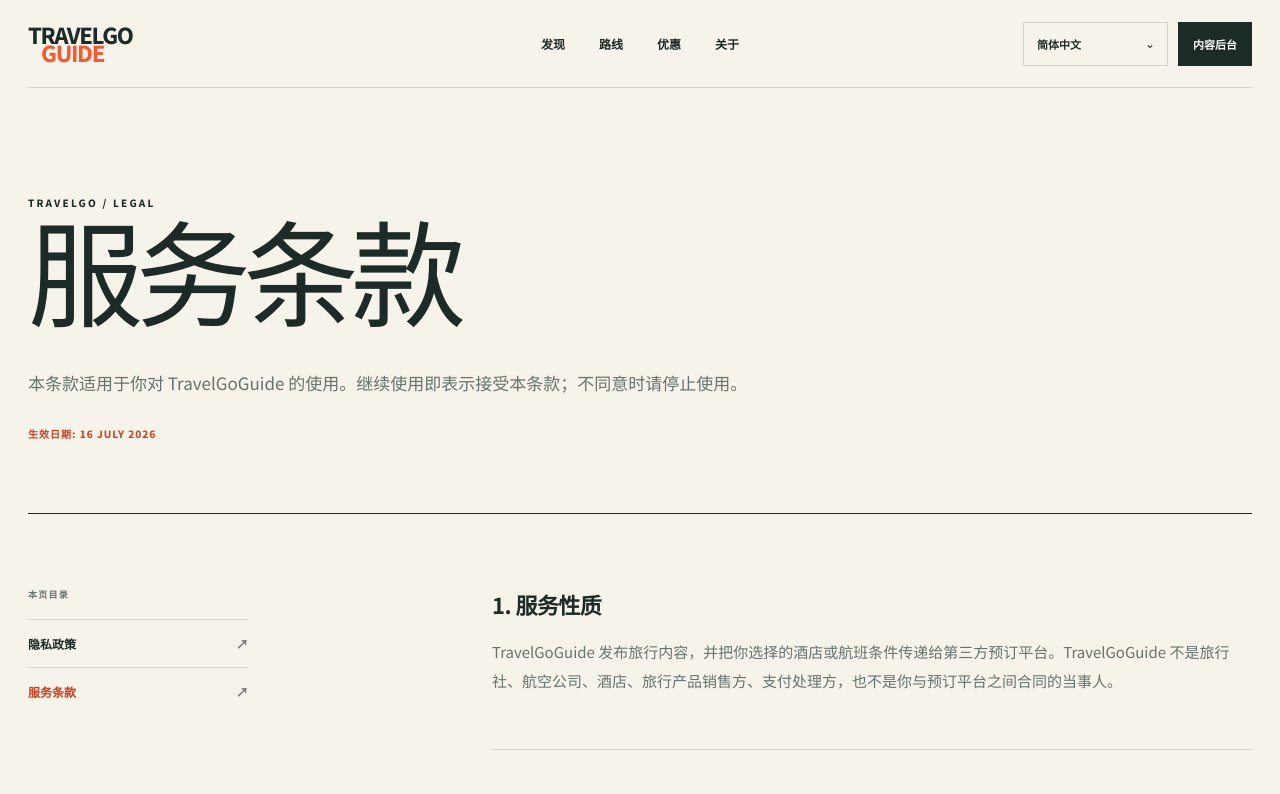
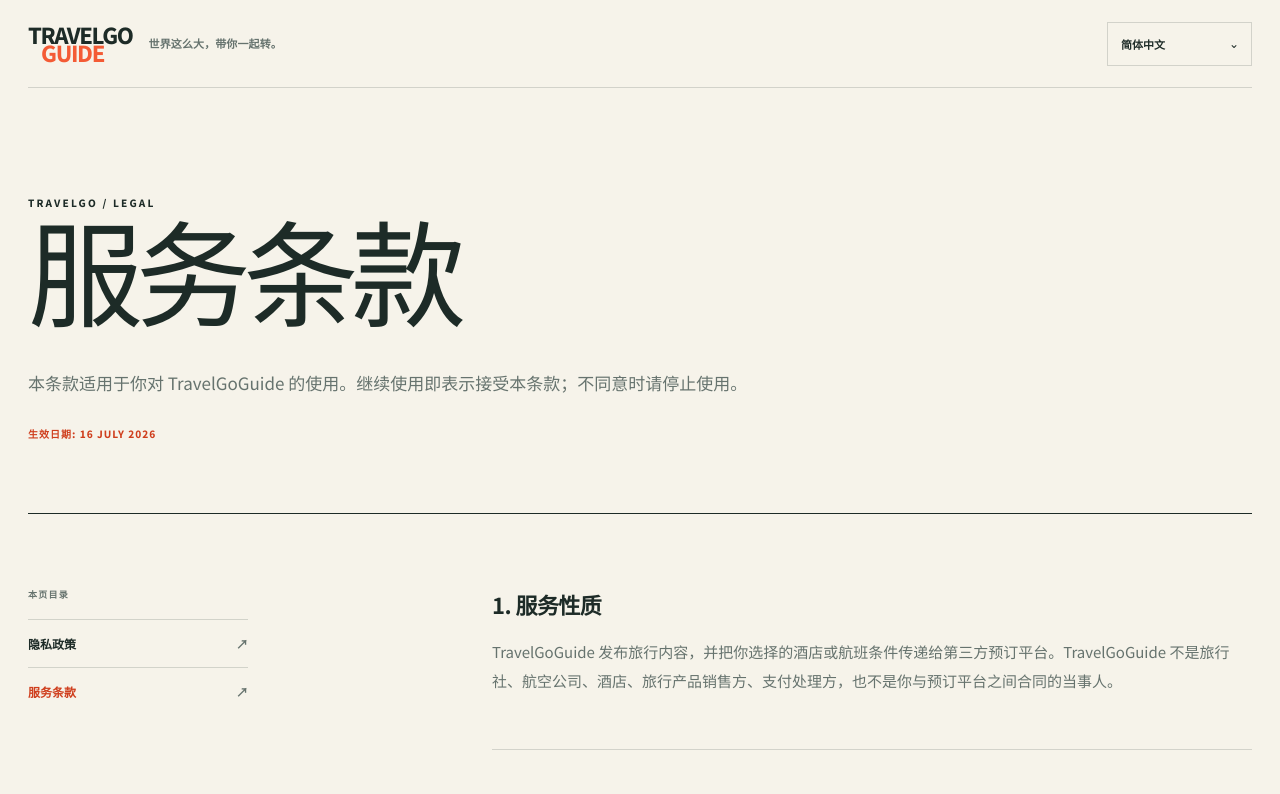
Before and after one commit to amswf/RoamInsiders, a Next.js app: page /terms in a window 1280 px wide. Shown: the top 794 px of the page. Built offline with nearby package versions, Linux system fonts and the light colour scheme.

Commit message:
Simplify homepage into content stream

```diff
--- a/app/components/SiteChrome.tsx
+++ b/app/components/SiteChrome.tsx
@@ -9,15 +9,10 @@ export function SiteHeader({ locale, onLocaleChange }: { locale: Locale; onLocal
   const t = copy[locale];
   return (
     <header className="site-header shell">
-      <Link className="brand" href={withLocale("/", locale)} aria-label="TravelGoGuide">
-        <span>TRAVELGO</span><span>GUIDE</span>
+      <Link className="brand brand-header" href={withLocale("/", locale)} aria-label="TravelGoGuide">
+        <span className="brand-wordmark"><span>TRAVELGO</span><span>GUIDE</span></span>
+        <span className="brand-tagline">世界这么大，带你一起转。</span>
       </Link>
-      <nav aria-label="Primary navigation">
-        <Link href={withLocale("/", locale)}>{t.discover}</Link>
-        <Link href={withLocale("/?type=route", locale)}>{t.routes}</Link>
-        <Link href={withLocale("/?type=deal", locale)}>{t.deals}</Link>
-        <Link href={withLocale("/about", locale)}>{t.about}</Link>
-      </nav>
       <div className="header-tools">
         <label className="language-picker">
           <span className="sr-only">{t.language}</span>
@@ -25,7 +20,6 @@ export function SiteHeader({ locale, onLocaleChange }: { locale: Locale; onLocal
             {localeOptions.map((option) => <option key={option.code} value={option.code}>{option.label}</option>)}
           </select>
         </label>
-        <Link className="admin-link" href="/admin/">{t.admin}</Link>
       </div>
     </header>
   );
--- a/app/globals.css
+++ b/app/globals.css
@@ -29,35 +29,19 @@ p { text-wrap: pretty; }
 .announcement { min-height: 34px; padding: 8px 24px; display: flex; align-items: center; justify-content: center; gap: 16px; background: var(--ink); color: #fff; font-size: 10px; font-weight: 700; letter-spacing: .08em; text-align: center; }
 .announcement i { width: 3px; height: 3px; border-radius: 50%; background: var(--lime); }
 
-.site-header { height: 88px; display: grid; grid-template-columns: 1fr auto 1fr; align-items: center; gap: 34px; border-bottom: 1px solid var(--line); position: relative; z-index: 40; background: color-mix(in oklch, var(--paper) 94%, transparent); backdrop-filter: blur(16px); }
+.site-header { height: 88px; display: grid; grid-template-columns: 1fr auto; align-items: center; gap: 34px; border-bottom: 1px solid var(--line); position: relative; z-index: 40; background: color-mix(in oklch, var(--paper) 94%, transparent); backdrop-filter: blur(16px); }
 .brand { width: max-content; display: flex; flex-direction: column; font-size: 22px; font-weight: 800; letter-spacing: -.06em; line-height: .78; }
-.brand span:last-child { color: var(--orange); margin-left: 13px; }
-.site-header nav { display: flex; align-items: center; gap: 34px; font-size: 12px; font-weight: 700; }
-.site-header nav a { min-height: 44px; display: grid; place-items: center; position: relative; }
-.site-header nav a::after { content: ""; position: absolute; left: 0; right: 100%; bottom: 5px; height: 2px; background: var(--orange); transition: right .2s ease; }
-.site-header nav a:hover::after, .site-header nav a:focus-visible::after { right: 0; }
+.brand > span:last-child { color: var(--orange); margin-left: 13px; }
+.brand.brand-header { flex-direction: row; align-items: center; gap: 16px; line-height: 1; }
+.brand-wordmark { display: flex; flex-direction: column; line-height: .78; }
+.brand-wordmark > span:last-child { margin-left: 13px; color: var(--orange); }
+.brand.brand-header > .brand-tagline { margin: 0; color: var(--muted); font-family: var(--sans); font-size: 11px; font-weight: 700; letter-spacing: .01em; line-height: 1.3; white-space: nowrap; }
 .header-tools { justify-self: end; display: flex; align-items: center; gap: 10px; }
 .language-picker { position: relative; }
 .language-picker::after { content: "⌄"; position: absolute; right: 13px; top: 50%; transform: translateY(-56%); pointer-events: none; font-size: 12px; }
 .language-picker select { appearance: none; min-height: 44px; max-width: 160px; padding: 0 34px 0 13px; border: 1px solid var(--line); background: transparent; font-size: 11px; font-weight: 700; outline: none; }
 .language-picker select:focus { border-color: var(--ink); }
-.admin-link { min-height: 44px; display: inline-flex; align-items: center; padding: 0 15px; background: var(--ink); color: #fff; font-size: 11px; font-weight: 700; }
-.admin-link:hover { background: var(--orange-dark); }
-
-.feed-intro { min-height: 230px; padding-block: 34px 24px; display: grid; grid-template-columns: minmax(0, 1.55fr) minmax(280px, .45fr); gap: 62px; align-items: end; }
-.feed-intro h1 { max-width: 680px; margin: 12px 0 0; font-family: var(--serif); font-weight: 500; font-size: clamp(34px, 3.4vw, 48px); letter-spacing: -.04em; line-height: 1.04; }
 .page-intro h1, .about-page h1 { max-width: 890px; margin: 22px 0 0; font-family: var(--serif); font-weight: 500; font-size: clamp(54px, 6.8vw, 92px); letter-spacing: -.055em; line-height: .94; }
-.feed-intro-note { border-top: 1px solid var(--ink); padding-top: 18px; }
-.feed-intro-note p { color: var(--muted); font-size: 14px; line-height: 1.85; margin: 0 0 28px; }
-.feed-intro-note a { display: flex; justify-content: space-between; padding-bottom: 8px; border-bottom: 1px solid var(--ink); font-size: 11px; font-weight: 800; letter-spacing: .08em; }
-
-.filter-rail { min-height: 74px; display: grid; grid-template-columns: 150px 1fr 100px; align-items: center; gap: 24px; border-block: 1px solid var(--ink); position: sticky; top: 0; z-index: 30; background: color-mix(in oklch, var(--paper) 96%, transparent); backdrop-filter: blur(18px); }
-.filter-label, .story-count { font-size: 9px; font-weight: 800; letter-spacing: .14em; color: var(--muted); }
-.story-count { text-align: right; }
-.filter-rail > div { display: flex; justify-content: center; gap: 8px; }
-.filter-rail button { min-height: 40px; padding: 0 15px; border: 0; background: transparent; cursor: pointer; font-size: 12px; font-weight: 700; }
-.filter-rail button:hover { color: var(--orange-dark); }
-.filter-rail button.active { background: var(--ink); color: #fff; }
 
 .content-stream { padding-block: 68px 130px; display: grid; grid-template-columns: repeat(12, minmax(0, 1fr)); gap: 70px 24px; align-items: start; }
 .home-page .content-stream { padding-top: 28px; }
@@ -181,10 +165,6 @@ p { text-wrap: pretty; }
 .cms-loading p { color: var(--muted); font-size: 13px; }
 
 @media (max-width: 1000px) {
-  .site-header { grid-template-columns: 1fr auto; }
-  .site-header nav { display: none; }
-  .feed-intro { grid-template-columns: 1fr; gap: 28px; min-height: 0; }
-  .feed-intro-note { max-width: 520px; margin-left: auto; }
   .feed-card, .feed-card.lead { grid-column: span 6; }
   .feed-card.wide { grid-column: 1 / -1; }
   .feed-card.lead .feed-image { height: 450px; }
@@ -198,10 +178,9 @@ p { text-wrap: pretty; }
   .announcement { font-size: 8px; }
   .site-header { height: 76px; gap: 12px; }
   .brand { font-size: 18px; }
-  .admin-link { display: none; }
+  .brand.brand-header { gap: 10px; }
+  .brand.brand-header > .brand-tagline { max-width: 132px; font-size: 9px; white-space: normal; }
   .language-picker select { width: 132px; }
-  .feed-intro { padding-block: 28px 18px; gap: 20px; }
-  .feed-intro h1 { font-size: clamp(30px, 9vw, 38px); }
   .page-intro h1, .about-page h1 { font-size: clamp(46px, 14vw, 64px); }
   .legal-hero { padding-block: 66px 46px; }
   .legal-hero h1 { font-size: clamp(54px, 16vw, 78px); }
@@ -209,10 +188,6 @@ p { text-wrap: pretty; }
   .legal-layout { padding-block: 44px 90px; grid-template-columns: 1fr; gap: 46px; }
   .legal-nav { position: static; }
   .legal-content > section { padding-bottom: 30px; margin-bottom: 30px; }
-  .filter-rail { width: 100%; padding-inline: 15px; grid-template-columns: 1fr; gap: 0; overflow-x: auto; }
-  .filter-label, .story-count { display: none; }
-  .filter-rail > div { justify-content: flex-start; min-width: max-content; }
-  .filter-rail button { padding-inline: 13px; }
   .content-stream { grid-template-columns: 1fr; padding-block: 42px 90px; gap: 56px; }
   .home-page .content-stream { padding-top: 24px; }
   .feed-card, .feed-card.lead, .feed-card.wide { grid-column: 1; display: block; }
```
Also changed, not shown: app/components/HomeExperience.tsx (+3 -46 lines).
